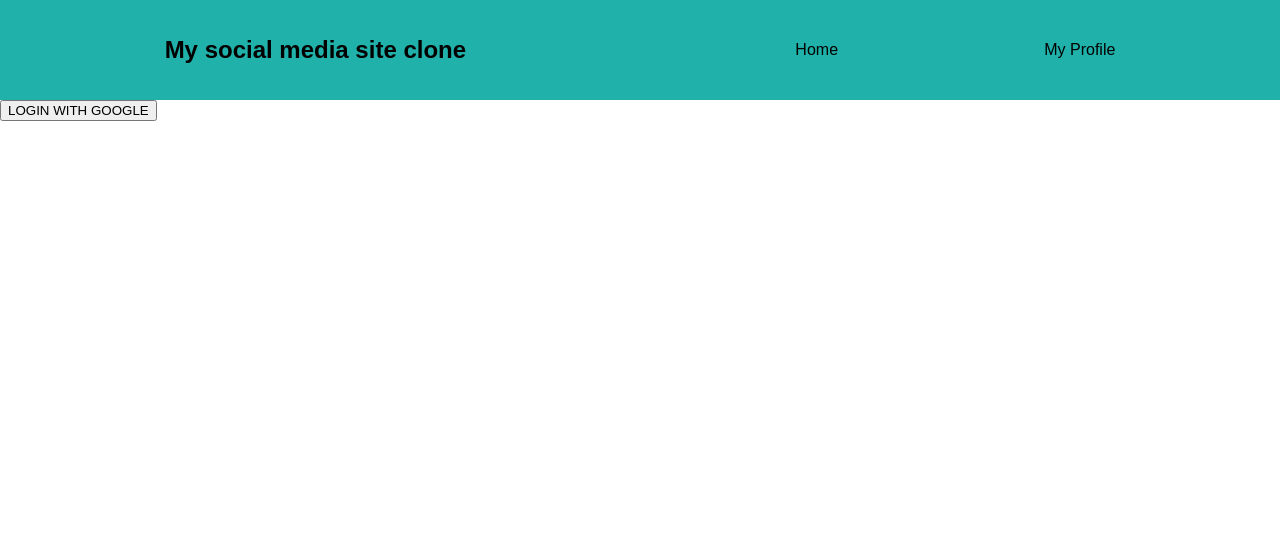
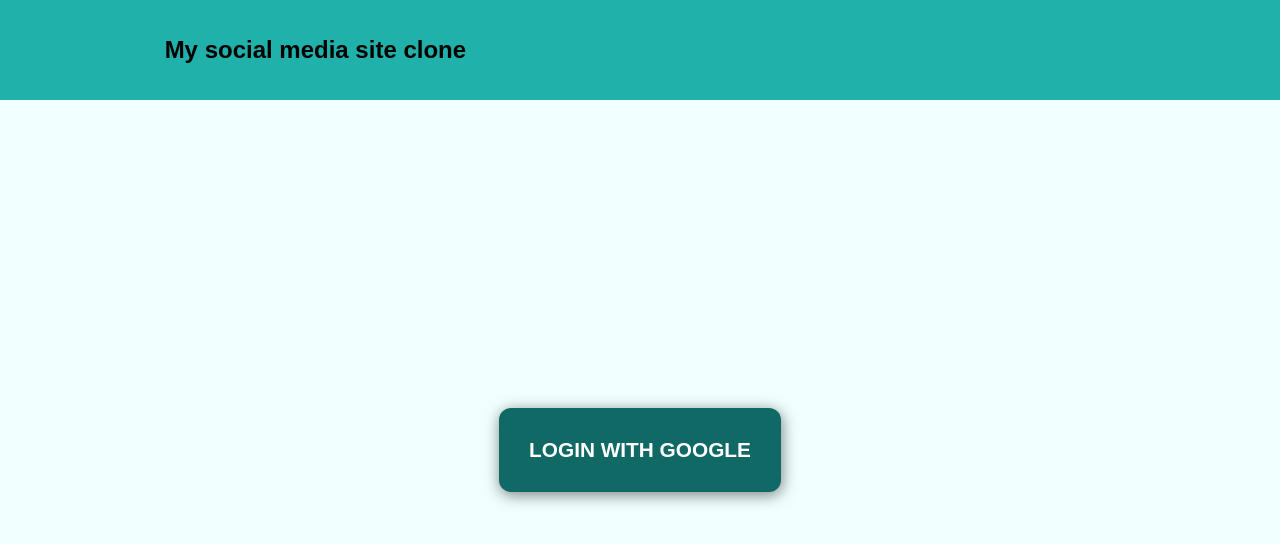
Before and after one commit to nagyb3/social-media-clone, a React (Create React App) app: page / in a window 1280 px wide. Shown: the top 544 px of the page. Built offline with nearby package versions, Linux system fonts and the light colour scheme.

Commit message:
login button design and navbar conditional rendering

```diff
--- a/src/App.css
+++ b/src/App.css
@@ -11,7 +11,7 @@
 }
 
 nav {
-    background-color: lightseagreen;
+    background-color: #20b2aa;
     height: 100px;
     display: flex;
     align-items: center;
@@ -25,3 +25,28 @@
     padding: 0;
     width: 25vw;
 }
+
+button.log-in-with-google {
+    padding: 30px;
+    font-size: 1.3rem;
+    border-radius: 12px;
+    border: 0;
+    background-color: #116966;
+    color: white;
+    font-weight: 800;
+    box-shadow: 1px 3px 15px rgb(0 0 0 / 0.5);
+}
+
+button.log-in-with-google:hover {
+    position: relative;
+    bottom: 2px;
+    cursor: pointer;
+}
+
+.log-in-container {
+    height: calc(100vh - 100px);
+    background-color: #f1ffff;
+    display: flex;
+    justify-content: center;
+    align-items: center;
+}
--- a/src/App.jsx
+++ b/src/App.jsx
@@ -36,7 +36,7 @@
 
     return (
         <div>
-            <Navbar />
+            <Navbar isLoggedIn={isLoggedIn}/>
             {isLoggedIn ? <MainMenu /> : <LogIn setIsLoggedIn={setIsLoggedIn} />}
         </div>
     );
--- a/src/components/LogIn.jsx
+++ b/src/components/LogIn.jsx
@@ -16,8 +16,8 @@
     }
 
     return (
-        <div>
-            <button onClick={logInWithGoogle}>LOGIN WITH GOOGLE</button>
+        <div className='log-in-container'>
+            <button className="log-in-with-google" onClick={logInWithGoogle}>LOGIN WITH GOOGLE</button>
         </div>
     )
 }
--- /dev/null
+++ b/src/components/Navbar.jsx
@@ -0,0 +1,22 @@
+import { buildTimeValue } from "@testing-library/user-event/dist/utils"
+import React from "react"
+
+export default function Navbar(props) {
+
+
+
+    return (
+        <div className="nav-container">
+            <nav>
+                <h1 className="nav-header">
+                    My social media site clone
+                </h1>
+                <ul>
+                    {props.isLoggedIn && <li>Home</li>}
+                    {props.isLoggedIn && <li>My Profile</li>}
+                    {props.isLoggedIn && <li>Log Out</li>}
+                </ul>
+            </nav>
+        </div>
+    )
+}
--- a/src/components/Navbar.tsx
+++ /dev/null
@@ -1,17 +0,0 @@
-import React from "react"
-
-export default function Navbar() {
-    return (
-        <div>
-            <nav>
-                <h1 className="nav-header">
-                    My social media site clone
-                </h1>
-                <ul>
-                    <li>Home</li>
-                    <li>My Profile</li>
-                </ul>
-            </nav>
-        </div>
-    )
-}
```
